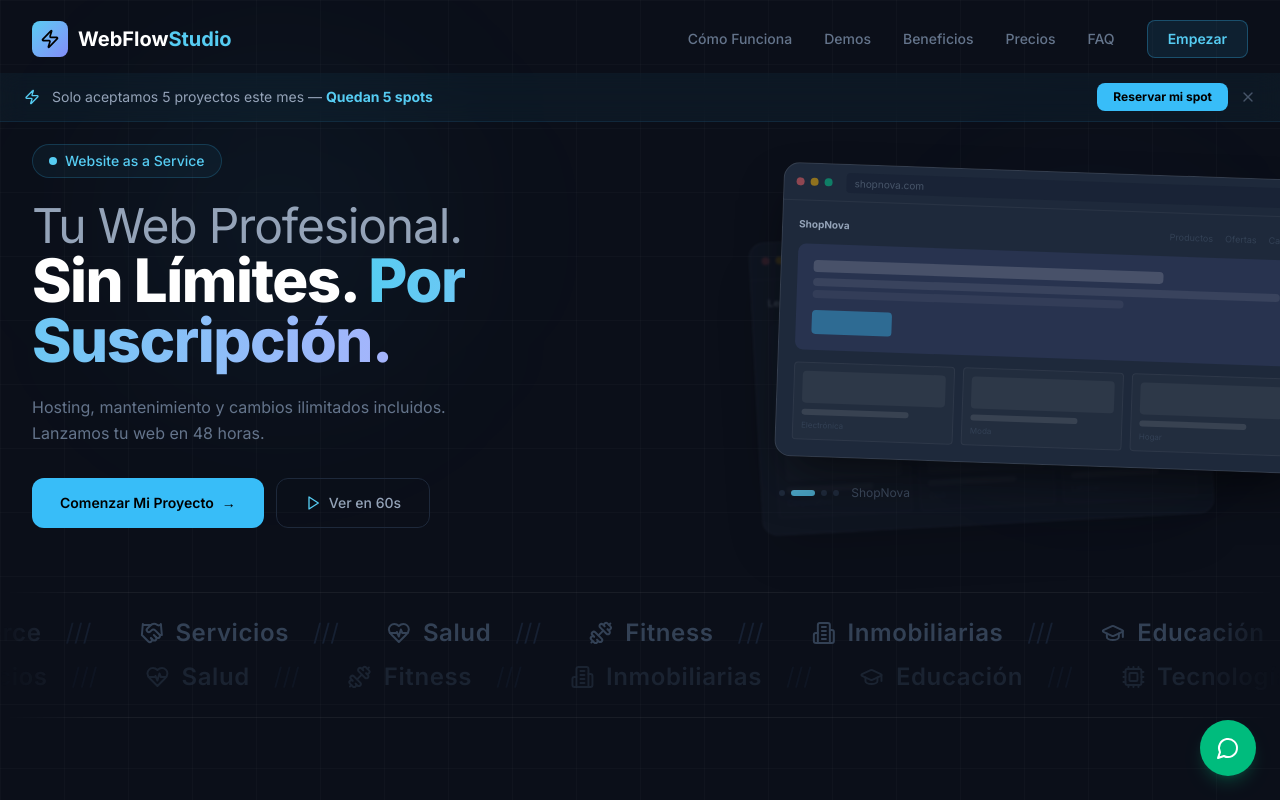
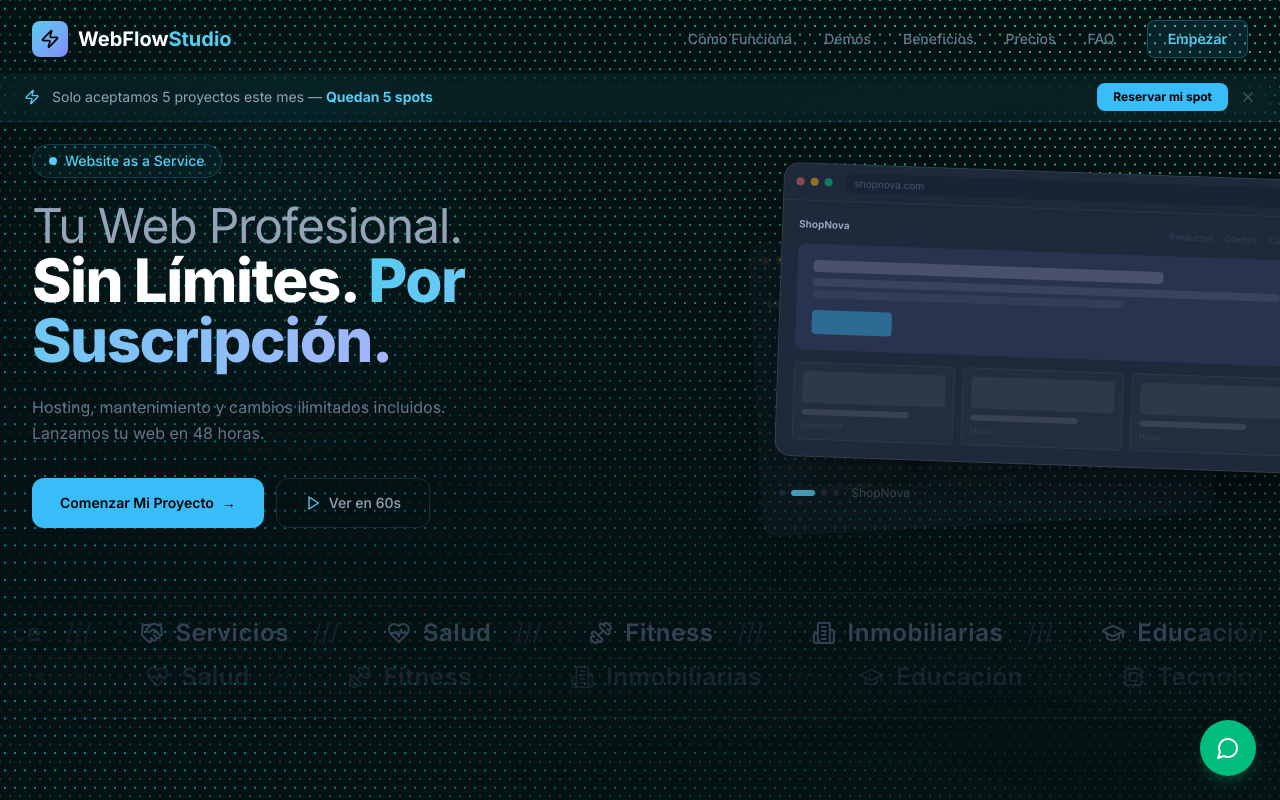
Before and after one commit to Snakerrrr/waas-landing, a React (Vite) app: page / in a window 1280 px wide. Shown: the top 800 px of the page. Built offline with nearby package versions, Linux system fonts and the light colour scheme.

Commit message:
adición de gradienteDots a background pagina

```diff
--- a/src/App.tsx
+++ b/src/App.tsx
@@ -1,6 +1,6 @@
 import { useState } from "react";
 import SmoothScroll from "./components/SmoothScroll";
-import GridSpotlight from "./components/GridSpotlight";
+import GradientDots from "./components/GradientDots";
 import Navbar from "./components/Navbar";
 import UrgencyBanner from "./components/UrgencyBanner";
 import Hero from "./components/Hero";
@@ -23,7 +23,7 @@
   return (
     <SmoothScroll>
       <div className="relative min-h-screen text-surface-200">
-        <GridSpotlight />
+        <GradientDots />
         <div className="relative z-10">
           <Navbar onStartOnboarding={openOnboarding} />
           <UrgencyBanner onStartOnboarding={openOnboarding} />
--- /dev/null
+++ b/src/components/GradientDots.tsx
@@ -0,0 +1,69 @@
+import { motion } from "framer-motion";
+
+interface GradientDotsProps {
+  dotSize?: number;
+  spacing?: number;
+  duration?: number;
+  colorCycleDuration?: number;
+  backgroundColor?: string;
+}
+
+export default function GradientDots({
+  dotSize = 8,
+  spacing = 10,
+  duration = 30,
+  colorCycleDuration = 8,
+  backgroundColor = "#0B0F19",
+}: GradientDotsProps) {
+  const hexSpacing = spacing * 1.732;
+
+  return (
+    <motion.div
+      className="pointer-events-none fixed inset-0 z-0"
+      style={{
+        backgroundColor,
+        backgroundImage: `
+          radial-gradient(circle at 50% 50%, transparent 1.5px, ${backgroundColor} 0 ${dotSize}px, transparent ${dotSize}px),
+          radial-gradient(circle at 50% 50%, transparent 1.5px, ${backgroundColor} 0 ${dotSize}px, transparent ${dotSize}px),
+          radial-gradient(circle at 50% 50%, #38bdf8, transparent 60%),
+          radial-gradient(circle at 50% 50%, #818cf8, transparent 60%),
+          radial-gradient(circle at 50% 50%, #0ea5e9, transparent 60%),
+          radial-gradient(ellipse at 50% 50%, #6366f1, transparent 60%)
+        `,
+        backgroundSize: `
+          ${spacing}px ${hexSpacing}px,
+          ${spacing}px ${hexSpacing}px,
+          200% 200%,
+          200% 200%,
+          200% 200%,
+          200% ${hexSpacing}px
+        `,
+        backgroundPosition: `
+          0px 0px, ${spacing / 2}px ${hexSpacing / 2}px,
+          0% 0%,
+          0% 0%,
+          0% 0px
+        `,
+      }}
+      animate={{
+        backgroundPosition: [
+          `0px 0px, ${spacing / 2}px ${hexSpacing / 2}px, 800% 400%, 1000% -400%, -1200% -600%, 400% ${hexSpacing}px`,
+          `0px 0px, ${spacing / 2}px ${hexSpacing / 2}px, 0% 0%, 0% 0%, 0% 0%, 0% 0%`,
+        ],
+        filter: ["hue-rotate(0deg)", "hue-rotate(360deg)"],
+      }}
+      transition={{
+        backgroundPosition: {
+          duration,
+          ease: "linear",
+          repeat: Infinity,
+        },
+        filter: {
+          duration: colorCycleDuration,
+          ease: "linear",
+          repeat: Infinity,
+        },
+      }}
+    />
+  );
+}
--- a/src/index.css
+++ b/src/index.css
@@ -34,10 +34,6 @@
 body {
   font-family: var(--font-sans);
   background-color: #0B0F19;
-  background-image:
-    linear-gradient(rgba(255, 255, 255, 0.02) 1px, transparent 1px),
-    linear-gradient(90deg, rgba(255, 255, 255, 0.02) 1px, transparent 1px);
-  background-size: 64px 64px;
   color: #e2e8f0;
   -webkit-font-smoothing: antialiased;
   -moz-osx-font-smoothing: grayscale;
```
